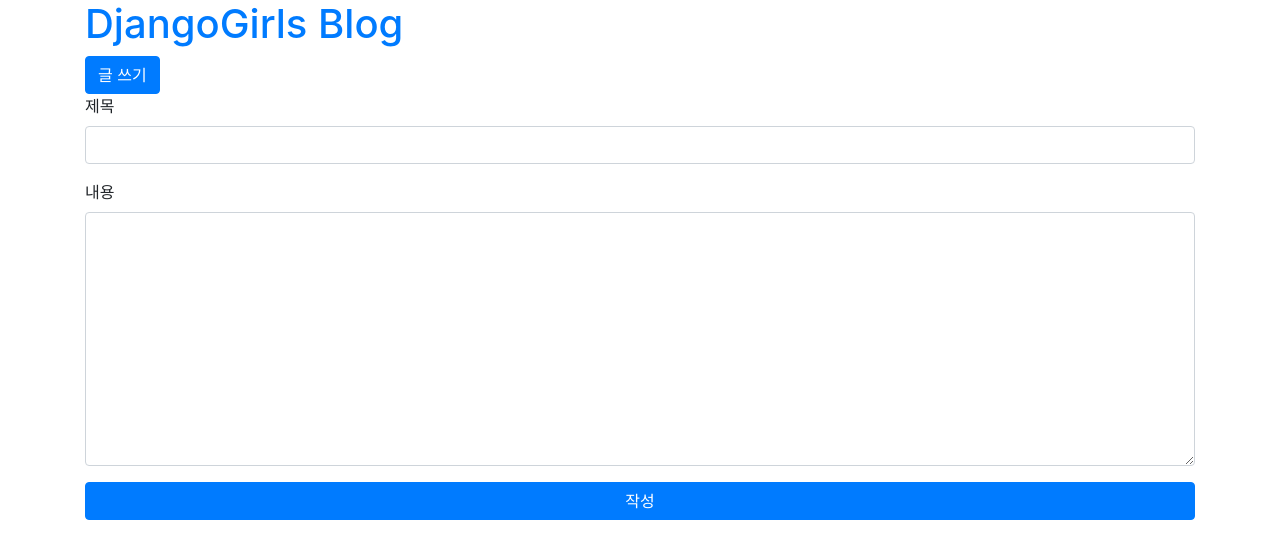
After one commit to HyungtaeMoon/djangogirls-tutorial, a Django app: template app/templates/blog/post_create.html in a window 1280 px wide. The commit adds this page. Shown: the top 559 px of the page. Run offline with Django 3.2, Linux system fonts and the light colour scheme; the template is opened without the code that fills it, so the values that code supplies are empty; parts of the project's set-up code (start-up, migrations or seed data) failed here and were passed over; some libraries are stand-ins or nearby versions.

Commit message:
post_create에 POST요청이 왔을 경우 새 Post인스턴스를 생성하고 결과 string을 HttpResponse로 반환

```diff
--- a/app/blog/urls.py
+++ b/app/blog/urls.py
@@ -1,8 +1,7 @@
 from django.conf.urls import url
 
 # from blog.views import post_list
-from .views import post_list, post_detail
-
+from .views import post_list, post_detail, post_create
 
 urlpatterns = [
     # url의 첫 번째 인자: 매치될 URL정규표현식
@@ -14,5 +13,10 @@
     # 아래 url함수의 두 번째 인자로 전달
     #  (함수호출 아님)
     url(r'^$', post_list, name='post-list'),
+    # ex1) 3/
+    # ex2) 235/
+    # 정규표현식에 그룹을 지정해서 view function의
+    #  인수로 전달한다
     url(r'^(\d+)/', post_detail, name='post-detail'),
+    url(r'^write/', post_create, name='post-create'),
 ]
--- a/app/templates/blog/base.html
+++ b/app/templates/blog/base.html
@@ -18,8 +18,10 @@
 </head>
 <body>
     <div class = "container">
-        <h1 class="mt-4"><a href="{% url 'post-list' %}">DjangoGirls Blog</a></h1>
-
+        <h1 class="mt-4-0"><a href="{% url 'post-list' %}">DjangoGirls Blog</a></h1>
+        <div classs="text-right mb-2">
+            <a class="btn btn-primary" href="{% url 'post-create' %}">글 쓰기</a>
+        </div>
         {% block content %}
         {% endblock %}
 
--- /dev/null
+++ b/app/templates/blog/post_create.html
@@ -0,0 +1,35 @@
+{% extends 'blog/base.html' %}
+<!--
+1. 템플릿 작성
+	blog/base.html을 기반으로
+	content block에
+	form요소를 작성
+		form요소는 내부에 input, textarea, button을 하나씩 가짐
+
+2. 이 템플릿을 post_create() view function에서 render함수를 사용해 처리된 결과 돌려주기
+
+3. post_create() view function과 blog.urls를 매칭시키기
+	매칭되는 URL은
+	3-1. 정규표현식
+		localhost:8000/write/ <- 이 URL에 해당되도록 한다
+	3-2. url의 이름
+		post-create라는 이름을 붙인다
+	3-3. base.html에서 글 쓰기 링크 만들기
+		blog/base.html의 '글 쓰기' a태그의 href속성에서
+    post_create() view function에 해당하는 위치로의 링크를 url태그를 사용해 생성한다
+-->
+
+{% block content %}
+<form action="" method="POST">
+    {% csrf_token %}
+	<div class="form-group">
+		<label for="title">제목</label>
+		<input name="title" type="text" id="title" class="form-control">
+	</div>
+	<div class="form-group">
+		<label for="text">내용</label>
+		<textarea name="text" id="text" cols="30" rows="10" class="form-control"></textarea>
+	</div>
+	<button type="submit" class="btn btn-primary btn-block">작성</button>
+</form>
+{% endblock %}
```
Also changed, not shown: app/blog/views.py (+48 -73 lines), app/templates/blog/post_detail.html (line endings or trailing spaces).
